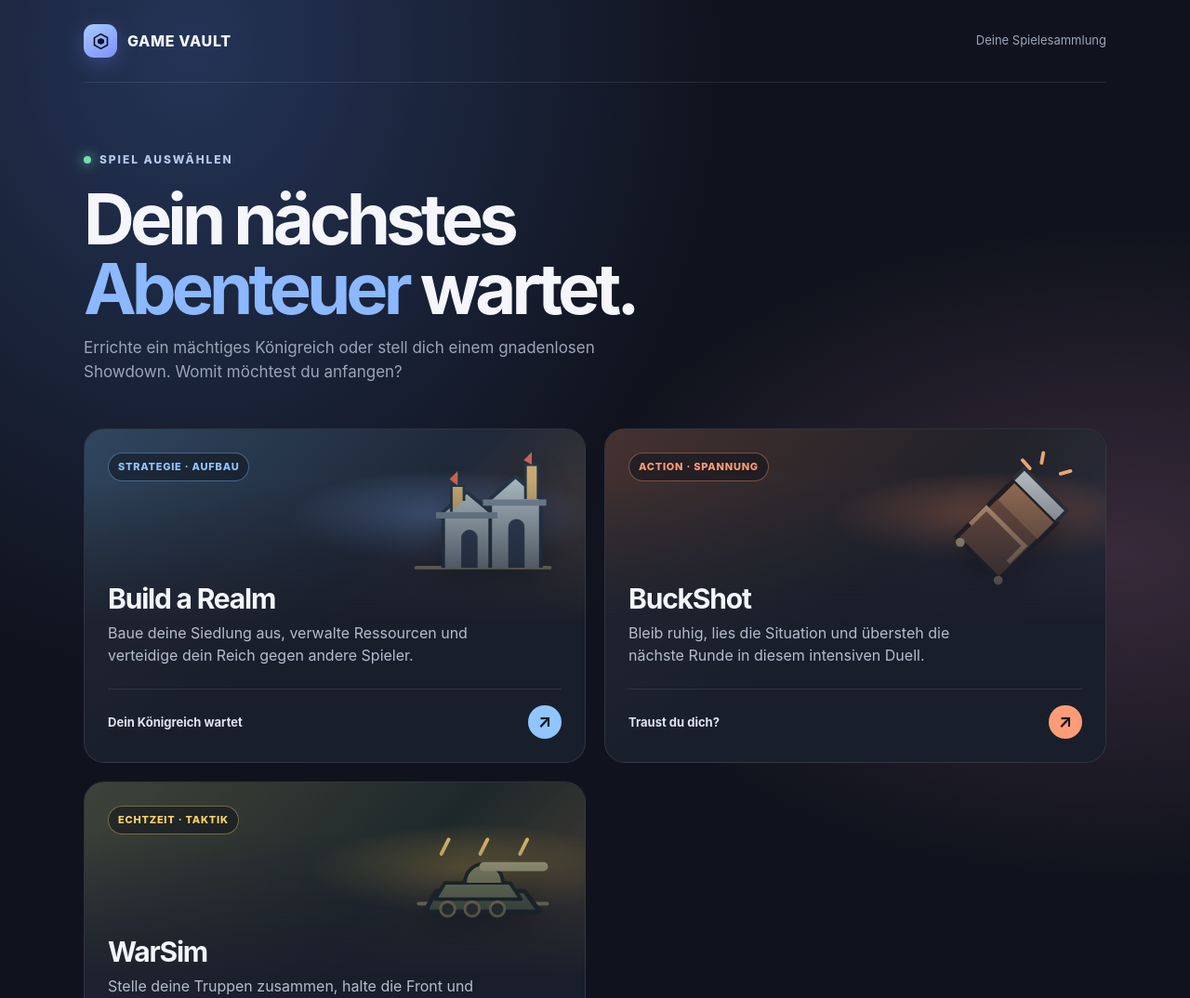
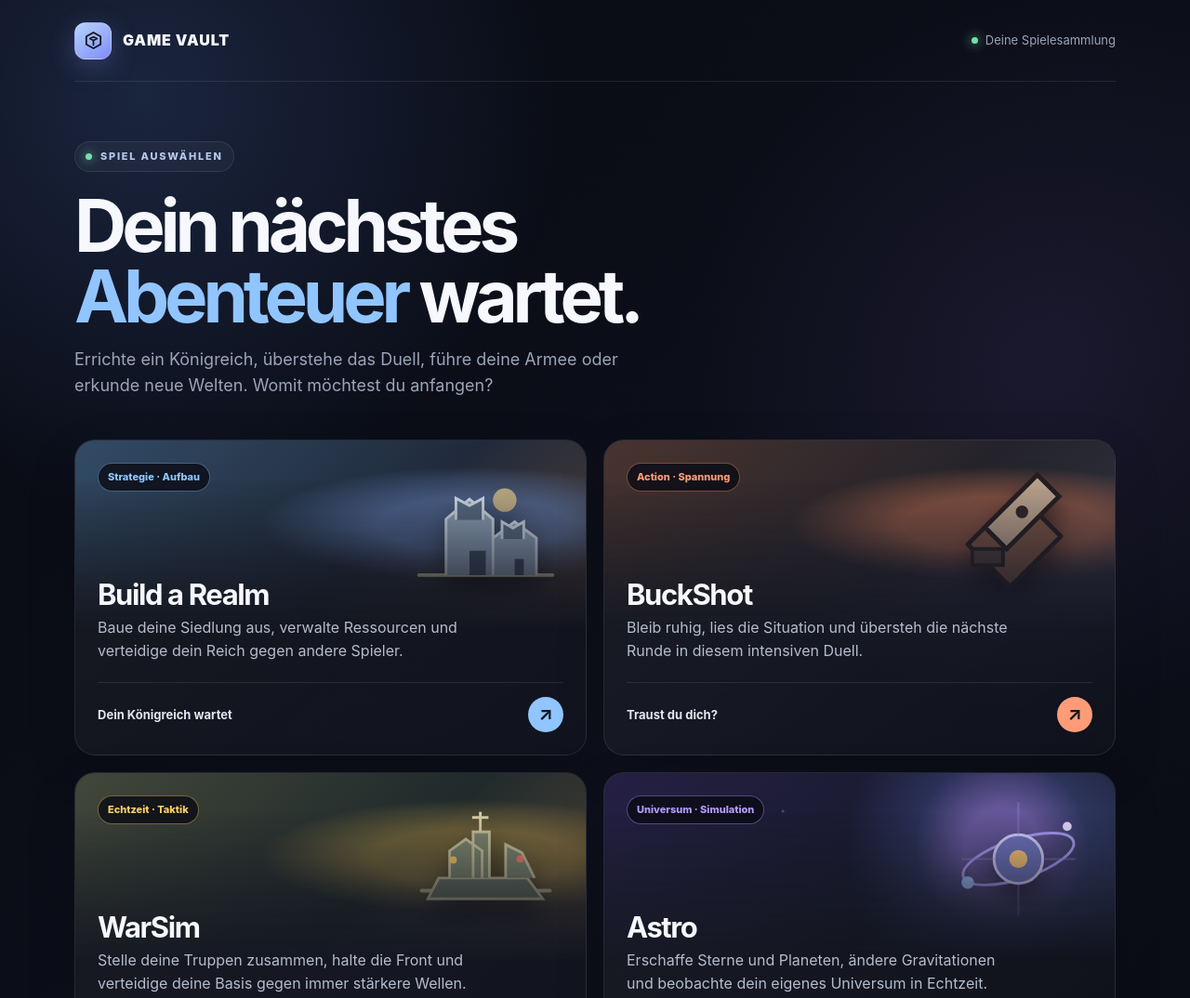
Before and after one commit to lzwdev/Games, a plain HTML site: page index.html in a window 1280 px wide. Shown: the top 1074 px of the page at 93% size. Drawn offline with Linux system fonts and the light colour scheme.

Commit message:
Add Astro game card and redesign the Game Vault landing page

```diff
--- a/index.html
+++ b/index.html
@@ -3,94 +3,180 @@
 <head>
   <meta charset="utf-8">
   <meta name="viewport" content="width=device-width, initial-scale=1">
-  <meta name="theme-color" content="#10131d">
-  <meta name="description" content="Wähle dein nächstes Abenteuer: Baue ein Reich oder überlebe den Showdown.">
-  <title>Game Vault — Wähle dein Spiel</title>
+  <meta name="theme-color" content="#090b14">
+  <meta name="description" content="Wähle dein nächstes Abenteuer in der Game Vault.">
+  <title>Game Vault — Deine Spielebibliothek</title>
   <style>
-    :root { color-scheme: dark; --bg:#10131d; --panel:#191e2b; --muted:#9ba5b8; --text:#f4f6fb; --line:#ffffff18; --blue:#8bb8ff; --gold:#ffc978; }
-    * { box-sizing:border-box }
-    body { margin:0; min-height:100vh; color:var(--text); font:16px/1.5 Inter,ui-sans-serif,system-ui,-apple-system,"Segoe UI",sans-serif; background:radial-gradient(ellipse at 16% 4%,#243457 0,transparent 38%),radial-gradient(ellipse at 94% 45%,#382a3a 0,transparent 34%),var(--bg); }
-    a { color:inherit }
-    .shell { width:min(1100px,calc(100% - 40px)); margin:auto; }
-    header { display:flex; align-items:center; justify-content:space-between; padding:26px 0; border-bottom:1px solid var(--line); }
-    .brand { display:flex; align-items:center; gap:11px; text-decoration:none; font-weight:850; letter-spacing:.04em; }
-    .brand-mark { display:grid; place-items:center; width:36px; height:36px; border-radius:11px; color:#10131d; background:linear-gradient(145deg,#a8ccff,#7d8fff); box-shadow:0 6px 22px #768fff45; }
-    .brand-mark svg { width:21px; }
-    .library { color:var(--muted); font-size:13px; }
-    main { padding:74px 0 56px; }
-    .eyebrow { display:flex; align-items:center; gap:9px; color:#b7c9ec; font-size:12px; font-weight:800; letter-spacing:.16em; text-transform:uppercase; }
-    .live-dot { width:8px; height:8px; border-radius:50%; background:#72e0ab; box-shadow:0 0 13px #72e0ab; }
-    h1 { max-width:730px; margin:17px 0 14px; font-size:clamp(42px,7vw,76px); line-height:.99; letter-spacing:-.065em; }
-    h1 span { color:var(--blue); }
-    .intro { max-width:560px; margin:0; color:var(--muted); font-size:17px; }
-    .games { display:grid; grid-template-columns:repeat(2,minmax(0,1fr)); gap:20px; margin-top:48px; }
-    .card { --accent:var(--blue); position:relative; display:flex; min-height:360px; flex-direction:column; overflow:hidden; padding:25px; border:1px solid var(--line); border-radius:22px; background:linear-gradient(145deg,#ffffff0b,transparent 55%),var(--panel); text-decoration:none; isolation:isolate; transition:transform .22s ease,border-color .22s ease,box-shadow .22s ease; }
-    .card:hover { transform:translateY(-5px); border-color:color-mix(in srgb,var(--accent) 55%,transparent); box-shadow:0 18px 50px #0005; }
-    .card:focus-visible { outline:3px solid var(--accent); outline-offset:4px; }
-    .card.realm { --accent:#91c5ff; }
-    .card.buckshot { --accent:#ff9c78; }
-    .card.warsim { --accent:#ffd166; }
-    .art { position:absolute; z-index:-1; inset:0 0 auto; height:210px; opacity:.9; mask-image:linear-gradient(#000 25%,transparent 100%); }
-    .realm .art { background:radial-gradient(ellipse at 72% 45%,#7396d788,transparent 31%),linear-gradient(135deg,#324b65,#202a3b 58%,#523f35); }
-    .buckshot .art { background:radial-gradient(ellipse at 78% 45%,#e17e5480,transparent 30%),linear-gradient(135deg,#49342f,#24232a 58%,#303445); }
-    .warsim .art { background:radial-gradient(ellipse at 78% 45%,#d2aa4b70,transparent 30%),linear-gradient(135deg,#42473a,#202a2b 58%,#504337); }
-    .art svg { position:absolute; right:22px; top:16px; width:175px; height:155px; filter:drop-shadow(0 18px 15px #0006); }
-    .tag { align-self:flex-start; padding:6px 10px; border:1px solid color-mix(in srgb,var(--accent) 40%,transparent); border-radius:99px; color:var(--accent); background:#10131d88; font-size:11px; font-weight:800; letter-spacing:.07em; text-transform:uppercase; }
-    .card-copy { margin-top:auto; }
-    .card h2 { margin:0 0 8px; font-size:30px; line-height:1.1; letter-spacing:-.04em; }
-    .card p { max-width:400px; margin:0; color:#b4bdcd; }
-    .card-foot { display:flex; align-items:center; justify-content:space-between; gap:16px; margin-top:24px; padding-top:17px; border-top:1px solid var(--line); color:#dfe5f0; font-size:13px; font-weight:750; }
-    .arrow { display:grid; place-items:center; width:36px; height:36px; border-radius:50%; color:#12151e; background:var(--accent); font-size:19px; transition:transform .2s ease; }
-    .card:hover .arrow { transform:translateX(3px); }
-    footer { display:flex; justify-content:space-between; gap:16px; padding:18px 0 30px; border-top:1px solid var(--line); color:#7e899d; font-size:12px; }
-    @media (max-width:700px) { .shell{width:min(100% - 28px,520px)} header{padding:19px 0} main{padding:54px 0 40px} .games{grid-template-columns:1fr;margin-top:34px} .card{min-height:320px;padding:21px} .intro{font-size:15px} footer{flex-direction:column;gap:4px} }
-    @media (prefers-reduced-motion:reduce) { *,*::before,*::after{scroll-behavior:auto!important;transition:none!important;animation:none!important} }
+    :root {
+      color-scheme: dark;
+      --bg: #090b14;
+      --panel: rgba(21, 25, 40, .82);
+      --muted: #9ba5b8;
+      --text: #f7f8fd;
+      --line: rgba(255,255,255,.09);
+      --blue: #91c5ff;
+    }
+    * { box-sizing: border-box; }
+    html { scroll-behavior: smooth; }
+    body {
+      margin: 0;
+      min-height: 100vh;
+      color: var(--text);
+      font: 16px/1.55 Inter, ui-sans-serif, system-ui, -apple-system, "Segoe UI", sans-serif;
+      background:
+        radial-gradient(circle at 12% 8%, rgba(76,112,186,.26), transparent 28rem),
+        radial-gradient(circle at 88% 30%, rgba(128,86,180,.12), transparent 24rem),
+        linear-gradient(135deg, #080a12 0%, #0d101b 58%, #090b14 100%);
+    }
+    body::before {
+      content: "";
+      position: fixed;
+      inset: 0;
+      pointer-events: none;
+      opacity: .16;
+      background-image: linear-gradient(rgba(255,255,255,.025) 1px, transparent 1px), linear-gradient(90deg, rgba(255,255,255,.025) 1px, transparent 1px);
+      background-size: 44px 44px;
+      mask-image: linear-gradient(to bottom, #000, transparent 70%);
+    }
+    a { color: inherit; }
+    .shell { width: min(1120px, calc(100% - 40px)); margin: auto; }
+    header {
+      display: flex;
+      align-items: center;
+      justify-content: space-between;
+      min-height: 88px;
+      border-bottom: 1px solid var(--line);
+    }
+    .brand { display: flex; align-items: center; gap: 12px; text-decoration: none; font-weight: 900; letter-spacing: .055em; }
+    .brand-mark {
+      display: grid;
+      place-items: center;
+      width: 40px;
+      height: 40px;
+      border: 1px solid rgba(255,255,255,.16);
+      border-radius: 12px;
+      color: #10131d;
+      background: linear-gradient(145deg, #b5d4ff, #808cf6);
+      box-shadow: 0 8px 28px rgba(128,140,246,.28);
+    }
+    .brand-mark svg { width: 23px; }
+    .library {
+      display: flex;
+      align-items: center;
+      gap: 8px;
+      color: var(--muted);
+      font-size: 13px;
+    }
+    .library::before { content: ""; width: 7px; height: 7px; border-radius: 50%; background: #72e0ab; box-shadow: 0 0 12px #72e0ab; }
+    main { padding: 64px 0 52px; }
+    .eyebrow {
+      display: inline-flex;
+      align-items: center;
+      gap: 9px;
+      padding: 7px 11px;
+      border: 1px solid var(--line);
+      border-radius: 999px;
+      color: #b7c9ec;
+      background: rgba(255,255,255,.035);
+      font-size: 11px;
+      font-weight: 800;
+      letter-spacing: .16em;
+      text-transform: uppercase;
+    }
+    .eyebrow::before { content: ""; width: 7px; height: 7px; border-radius: 50%; background: #72e0ab; box-shadow: 0 0 12px #72e0ab; }
+    h1 { max-width: 760px; margin: 20px 0 15px; font-size: clamp(44px, 7vw, 78px); line-height: .98; letter-spacing: -.066em; }
+    h1 span { color: var(--blue); }
+    .intro { max-width: 610px; margin: 0; color: var(--muted); font-size: 18px; }
+    .games { display: grid; grid-template-columns: repeat(2, minmax(0, 1fr)); gap: 18px; margin-top: 44px; }
+    .card {
+      --accent: var(--blue);
+      position: relative;
+      display: flex;
+      min-height: 340px;
+      flex-direction: column;
+      overflow: hidden;
+      padding: 24px;
+      border: 1px solid var(--line);
+      border-radius: 22px;
+      background: linear-gradient(145deg, rgba(255,255,255,.055), rgba(255,255,255,.018));
+      box-shadow: inset 0 1px 0 rgba(255,255,255,.035), 0 18px 55px rgba(0,0,0,.12);
+      text-decoration: none;
+      isolation: isolate;
+      transition: transform .25s ease, border-color .25s ease, box-shadow .25s ease;
+    }
+    .card:hover { transform: translateY(-6px); border-color: color-mix(in srgb, var(--accent) 52%, transparent); box-shadow: 0 22px 58px rgba(0,0,0,.38), inset 0 1px 0 rgba(255,255,255,.055); }
+    .card:focus-visible { outline: 3px solid var(--accent); outline-offset: 4px; }
+    .card.realm { --accent: #91c5ff; }
+    .card.buckshot { --accent: #ff9c78; }
+    .card.warsim { --accent: #ffd166; }
+    .card.astro { --accent: #b49cff; }
+    .art { position: absolute; z-index: -1; inset: 0 0 auto; height: 205px; mask-image: linear-gradient(#000 20%, transparent 100%); }
+    .realm .art { background: radial-gradient(ellipse at 78% 44%, #7396d788 0 17%, transparent 38%), linear-gradient(135deg, #324b65, #202a3b 58%, #523f35); }
+    .buckshot .art { background: radial-gradient(ellipse at 78% 44%, #e17e5480 0 18%, transparent 38%), linear-gradient(135deg, #49342f, #24232a 58%, #303445); }
+    .warsim .art { background: radial-gradient(ellipse at 78% 44%, #d2aa4b70 0 18%, transparent 38%), linear-gradient(135deg, #42473a, #202a2b 58%, #504337); }
+    .astro .art { background: radial-gradient(circle at 78% 38%, #8d75cfaa 0 9%, #5265b44d 21%, transparent 38%), radial-gradient(circle at 35% 20%, #ffffff33 0 1px, transparent 2px), linear-gradient(135deg, #252044, #17192c 58%, #29304d); }
+    .art svg { position: absolute; right: 20px; top: 12px; width: 175px; height: 155px; filter: drop-shadow(0 18px 15px #0009); }
+    .tag { align-self: flex-start; padding: 6px 10px; border: 1px solid color-mix(in srgb, var(--accent) 42%, transparent); border-radius: 999px; color: var(--accent); background: rgba(9,11,20,.78); backdrop-filter: blur(8px); font-size: 11px; font-weight: 800; }
+    .card-copy { margin-top: auto; }
+    .card h2 { margin: 0 0 7px; font-size: 31px; line-height: 1.05; letter-spacing: -.045em; }
+    .card p { max-width: 420px; margin: 0; color: #b4bdcd; }
+    .card-foot { display: flex; align-items: center; justify-content: space-between; gap: 16px; margin-top: 21px; padding-top: 15px; border-top: 1px solid var(--line); color: #e3e7f1; font-size: 13px; font-weight: 750; }
+    .arrow { display: grid; place-items: center; width: 38px; height: 38px; border-radius: 50%; color: #12151e; background: var(--accent); font-size: 20px; transition: transform .2s ease; }
+    .card:hover .arrow { transform: translate(3px, -3px); }
+    footer { display: flex; justify-content: space-between; gap: 16px; padding: 19px 0 32px; border-top: 1px solid var(--line); color: #7e899d; font-size: 12px; }
+    @media (max-width: 700px) {
+      .shell { width: min(calc(100% - 28px), 520px); }
+      header { min-height: 72px; }
+      main { padding: 46px 0 38px; }
+      .library { display: none; }
+      h1 { font-size: clamp(42px, 13vw, 62px); }
+      .intro { font-size: 16px; }
+      .games { grid-template-columns: 1fr; margin-top: 34px; }
+      .card { min-height: 320px; padding: 21px; }
+      .art svg { width: 150px; }
+      footer { flex-direction: column; }
+    }
+    @media (prefers-reduced-motion: reduce) { *, *::before, *::after { scroll-behavior: auto !important; transition: none !important; } }
   </style>
 </head>
 <body>
   <div class="shell">
     <header>
       <a class="brand" href="./" aria-label="Game Vault Startseite">
-        <span class="brand-mark" aria-hidden="true"><svg viewBox="0 0 24 24" fill="none"><path d="M4 7.5 12 3l8 4.5v9L12 21l-8-4.5v-9Z" stroke="currentColor" stroke-width="1.8"/><path d="m8 10 4-2 4 2v4l-4 2-4-2v-4Z" fill="currentColor"/></svg></span>
+        <span class="brand-mark" aria-hidden="true"><svg viewBox="0 0 24 24" fill="none"><path d="M4 7.5 12 3l8 4.5v9L12 21l-8-4.5v-9Z" stroke="currentColor" stroke-width="1.8"/><path d="m8 10 4-2 4 2-4 2-4-2Zm4 2v5" stroke="currentColor" stroke-width="1.8" stroke-linecap="round" stroke-linejoin="round"/></svg></span>
         <span>GAME VAULT</span>
       </a>
       <span class="library">Deine Spielesammlung</span>
     </header>
 
     <main>
-      <div class="eyebrow"><span class="live-dot" aria-hidden="true"></span> Spiel auswählen</div>
+      <div class="eyebrow">Spiel auswählen</div>
       <h1>Dein nächstes<br><span>Abenteuer</span> wartet.</h1>
-      <p class="intro">Errichte ein mächtiges Königreich oder stell dich einem gnadenlosen Showdown. Womit möchtest du anfangen?</p>
+      <p class="intro">Errichte ein Königreich, überstehe das Duell, führe deine Armee oder erkunde neue Welten. Womit möchtest du anfangen?</p>
 
       <section class="games" aria-label="Verfügbare Spiele">
         <a class="card realm" href="Build-Realm/">
-          <div class="art" aria-hidden="true"><svg viewBox="0 0 180 150" fill="none"><path d="M16 132h148" stroke="#d4c49c" stroke-width="4" stroke-linecap="round"/><path d="M46 132V70l26-22 26 22v62M98 132V56l28-25 28 25v76" fill="#b7c8d0" stroke="#27384a" stroke-width="4" stroke-linejoin="round"/><path d="M38 74h68M90 60h70" stroke="#8195a5" stroke-width="7"/><path d="M66 132V99a9 9 0 0 1 18 0v33M118 132V87a9 9 0 0 1 18 0v45" fill="#34465c"/><path d="M55 70V41h14v17M137 56V18h14v38" fill="#dbb879" stroke="#27384a" stroke-width="3"/><path d="M62 41V25l-9 9 9 7ZM144 18V4l-9 9 9 5Z" fill="#d66c5b"/></svg></div>
+          <div class="art" aria-hidden="true"><svg viewBox="0 0 180 150" fill="none"><path d="M16 132h148" stroke="#d4c49c" stroke-width="4" stroke-linecap="round"/><path d="M46 132V70l26-22 26 22v62M98 132V91l24-18 24 18v41" fill="#8fa3bb" stroke="#d7e1ec" stroke-width="3"/><path d="M57 71V47l15 8 15-8v24M108 92V73l12 7 12-7v19" fill="#596d85" stroke="#d7e1ec" stroke-width="3"/><path d="M72 132v-27h18v27M122 132v-18h10v18" fill="#3e4b62"/><circle cx="111" cy="49" r="13" fill="#f4d48a" opacity=".7"/></svg></div>
           <span class="tag">Strategie · Aufbau</span>
-          <div class="card-copy">
-            <h2>Build a Realm</h2>
-            <p>Baue deine Siedlung aus, verwalte Ressourcen und verteidige dein Reich gegen andere Spieler.</p>
-            <div class="card-foot"><span>Dein Königreich wartet</span><span class="arrow" aria-hidden="true">↗</span></div>
-          </div>
+          <div class="card-copy"><h2>Build a Realm</h2><p>Baue deine Siedlung aus, verwalte Ressourcen und verteidige dein Reich gegen andere Spieler.</p><div class="card-foot"><span>Dein Königreich wartet</span><span class="arrow" aria-hidden="true">↗</span></div></div>
         </a>
 
         <a class="card buckshot" href="BuckShot/">
-          <div class="art" aria-hidden="true"><svg viewBox="0 0 180 150" fill="none"><path d="M38 98 94 42l47 47-56 56-47-47Z" fill="#795341" stroke="#241e20" stroke-width="5" stroke-linejoin="round"/><path d="m82 55 20-20 47 47-20 20" fill="#a27558" stroke="#241e20" stroke-width="5" stroke-linejoin="round"/><path d="m101 34 12-12 47 47-12 12" fill="#bdc5c9" stroke="#30323a" stroke-width="4" stroke-linejoin="round"/><path d="m53 84 18-18 42 42-18 18" stroke="#d9a77c" stroke-width="5"/><circle cx="42" cy="104" r="5" fill="#e4c79a"/><circle cx="84" cy="146" r="5" fill="#e4c79a"/><path d="m132 16 2-11m19 23 11-3m-45-3-8-9" stroke="#ffb47c" stroke-width="4" stroke-linecap="round"/></svg></div>
+          <div class="art" aria-hidden="true"><svg viewBox="0 0 180 150" fill="none"><path d="M38 98 94 42l47 47-56 56-47-47Z" fill="#795341" stroke="#241e20" stroke-width="5" stroke-linejoin="round"/><path d="m57 79 58-58 24 24-58 58-24-24Z" fill="#bda58d" stroke="#241e20" stroke-width="5"/><circle cx="98" cy="62" r="7" fill="#322629"/><path d="M43 103h34v18H43z" fill="#4d3d38" stroke="#241e20" stroke-width="4"/></svg></div>
           <span class="tag">Action · Spannung</span>
-          <div class="card-copy">
-            <h2>BuckShot</h2>
-            <p>Bleib ruhig, lies die Situation und übersteh die nächste Runde in diesem intensiven Duell.</p>
-            <div class="card-foot"><span>Traust du dich?</span><span class="arrow" aria-hidden="true">↗</span></div>
-          </div>
+          <div class="card-copy"><h2>BuckShot</h2><p>Bleib ruhig, lies die Situation und übersteh die nächste Runde in diesem intensiven Duell.</p><div class="card-foot"><span>Traust du dich?</span><span class="arrow" aria-hidden="true">↗</span></div></div>
         </a>
 
         <a class="card warsim" href="WarSim/">
-          <div class="art" aria-hidden="true"><svg viewBox="0 0 180 150" fill="none"><path d="M19 113h142" stroke="#b6aa83" stroke-width="4" stroke-linecap="round"/><path d="M38 99h98l17 23H26l12-23Z" fill="#647356" stroke="#1c2928" stroke-width="5" stroke-linejoin="round"/><path d="M48 90h72l12 18H37l11-18Z" fill="#859168" stroke="#1c2928" stroke-width="4" stroke-linejoin="round"/><path d="M70 90a21 21 0 0 1 42 0" fill="#9b9b72" stroke="#1c2928" stroke-width="4"/><path d="M91 72h66" stroke="#b9b58a" stroke-width="10" stroke-linecap="round"/><circle cx="51" cy="119" r="8" fill="#303c35" stroke="#b4a56e" stroke-width="3"/><circle cx="78" cy="119" r="8" fill="#303c35" stroke="#b4a56e" stroke-width="3"/><circle cx="106" cy="119" r="8" fill="#303c35" stroke="#b4a56e" stroke-width="3"/><path d="m44 58 8-16m35 16 8-16m36 16 8-16" stroke="#f0cb72" stroke-width="4" stroke-linecap="round"/></svg></div>
+          <div class="art" aria-hidden="true"><svg viewBox="0 0 180 150" fill="none"><path d="M19 113h142" stroke="#b6aa83" stroke-width="4" stroke-linecap="round"/><path d="M38 99h98l17 23H26l12-23Z" fill="#66705e" stroke="#bbb68f" stroke-width="3"/><path d="M76 99V48h18v51M50 99V69l18-13 18 13v30M112 99V62l18 9 14 28" fill="#7c866d" stroke="#c9c39b" stroke-width="3"/><path d="M84 48V26M75 32h18" stroke="#d8d0a3" stroke-width="3"/><circle cx="54" cy="79" r="4" fill="#ffd166"/><circle cx="128" cy="78" r="4" fill="#ff7b72"/></svg></div>
           <span class="tag">Echtzeit · Taktik</span>
-          <div class="card-copy">
-            <h2>WarSim</h2>
-            <p>Stelle deine Truppen zusammen, halte die Front und verteidige deine Basis gegen immer stärkere Wellen.</p>
-            <div class="card-foot"><span>Zur Front</span><span class="arrow" aria-hidden="true">↗</span></div>
-          </div>
+          <div class="card-copy"><h2>WarSim</h2><p>Stelle deine Truppen zusammen, halte die Front und verteidige deine Basis gegen immer stärkere Wellen.</p><div class="card-foot"><span>Zur Front</span><span class="arrow" aria-hidden="true">↗</span></div></div>
+        </a>
+
+        <a class="card astro" href="Astro/">
+          <div class="art" aria-hidden="true"><svg viewBox="0 0 180 150" fill="none"><ellipse cx="94" cy="78" rx="64" ry="22" transform="rotate(-18 94 78)" stroke="#aa9bf2" stroke-width="3"/><circle cx="94" cy="78" r="27" fill="#6e74bd" stroke="#d8d1ff" stroke-width="3"/><circle cx="94" cy="78" r="10" fill="#ffc978"/><circle cx="38" cy="104" r="7" fill="#9fbfff"/><circle cx="148" cy="42" r="5" fill="#e4d7ff"/><path d="M94 51V15M94 141v-36M67 78H31M157 78h-36" stroke="#8e80d8" stroke-opacity=".45" stroke-width="2"/></svg></div>
+          <span class="tag">Universum · Simulation</span>
+          <div class="card-copy"><h2>Astro</h2><p>Erschaffe Sterne und Planeten, ändere Gravitationen und beobachte dein eigenes Universum in Echtzeit.</p><div class="card-foot"><span>Ins Universum starten</span><span class="arrow" aria-hidden="true">↗</span></div></div>
         </a>
       </section>
     </main>
```
